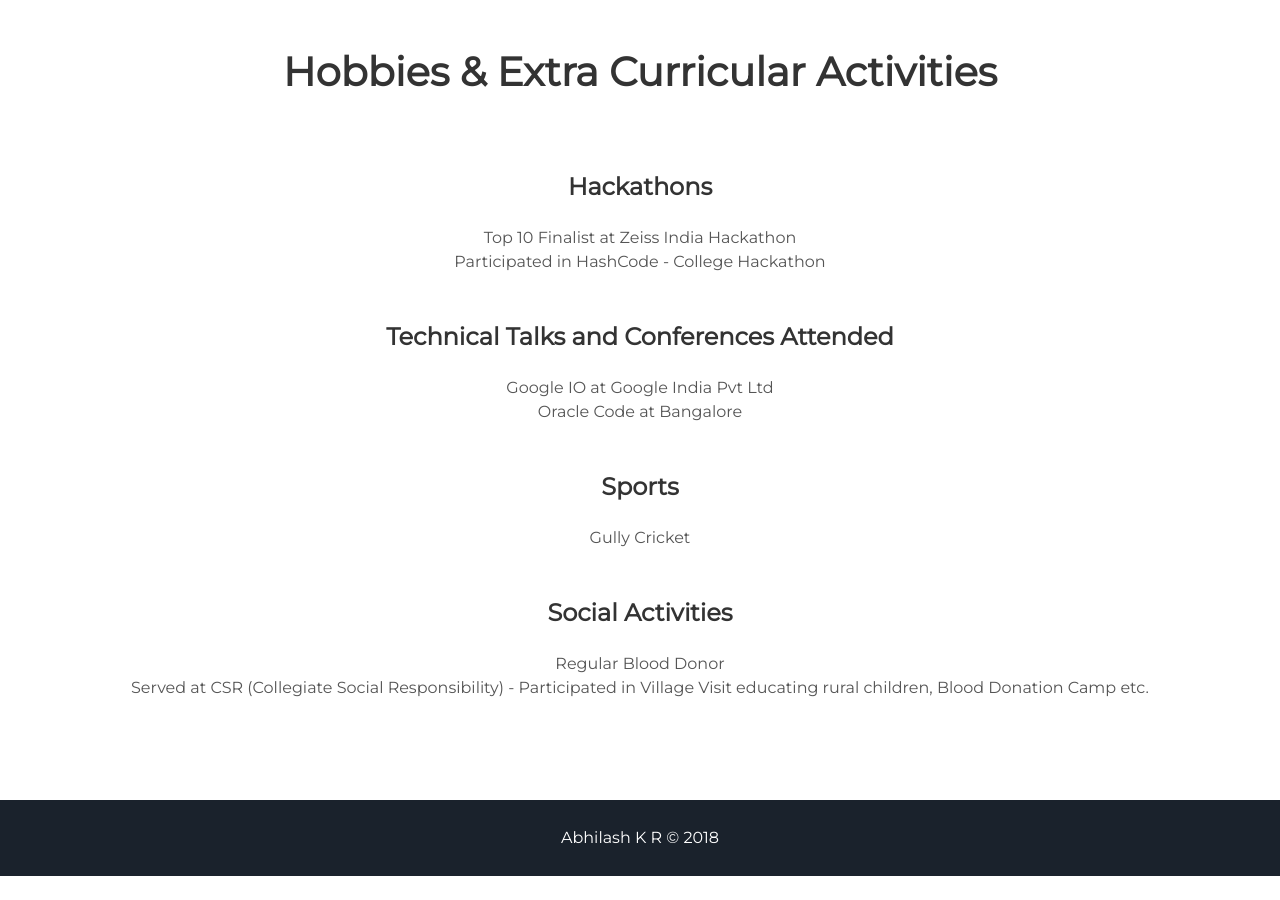
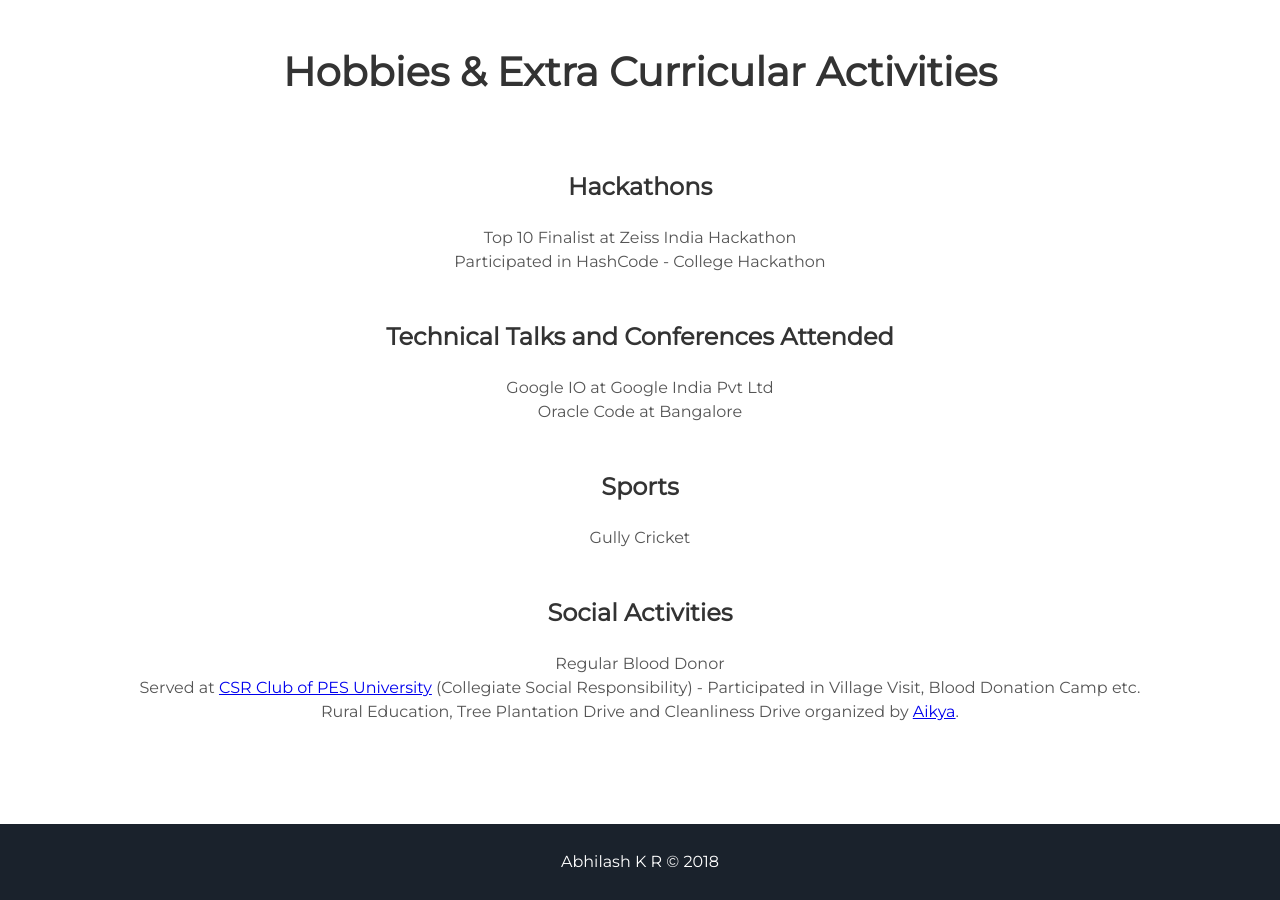
Before and after one commit to kotenev/Portfolio, a Jekyll site: the page built from index.html, in a window 1280 px wide and 900 px high, scrolled down 4199 px. Built offline with Jekyll 4.4.1, drawn with Linux system fonts in a browser that asks for light colours; nearby versions of some CDN libraries; before the commit the page ends 5075 px from its top, so only the background shows below that.

Commit message:
added hobbies

```diff
--- a/_includes/hobbies.html
+++ b/_includes/hobbies.html
@@ -21,7 +21,8 @@
             Gully Cricket
             <h3><strong>Social Activities</strong></h3>
             Regular Blood Donor <br/>
-            Served at CSR (Collegiate Social Responsibility) - Participated in Village Visit educating rural children, Blood Donation Camp etc.
+            Served at <a href="http://pes.edu/clubs/pes-csr-club/">CSR Club of PES University</a> (Collegiate Social Responsibility) - Participated in Village Visit, Blood Donation Camp etc.<br/>
+            Rural Education, Tree Plantation Drive and Cleanliness Drive organized by <a href="https://www.aikyayouth.org/">Aikya</a>.
 
     </div>
 </div>
```
